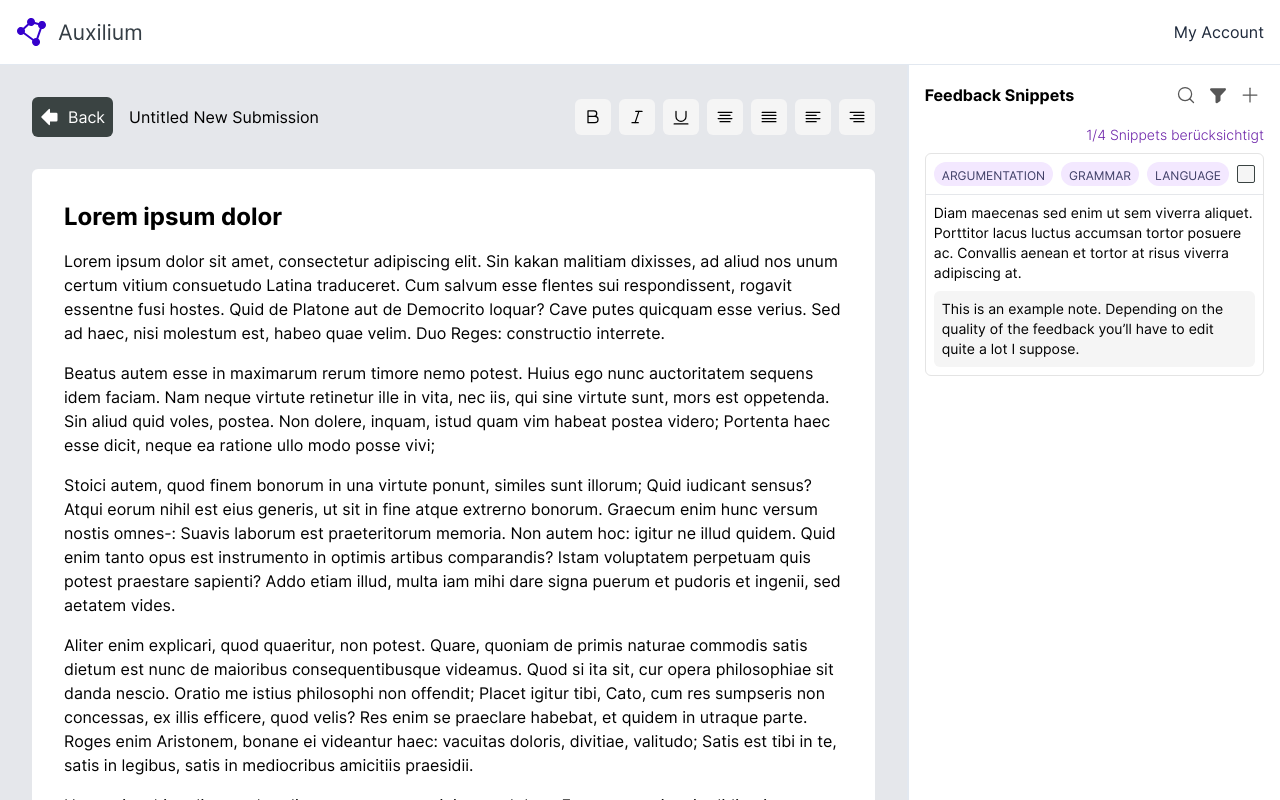
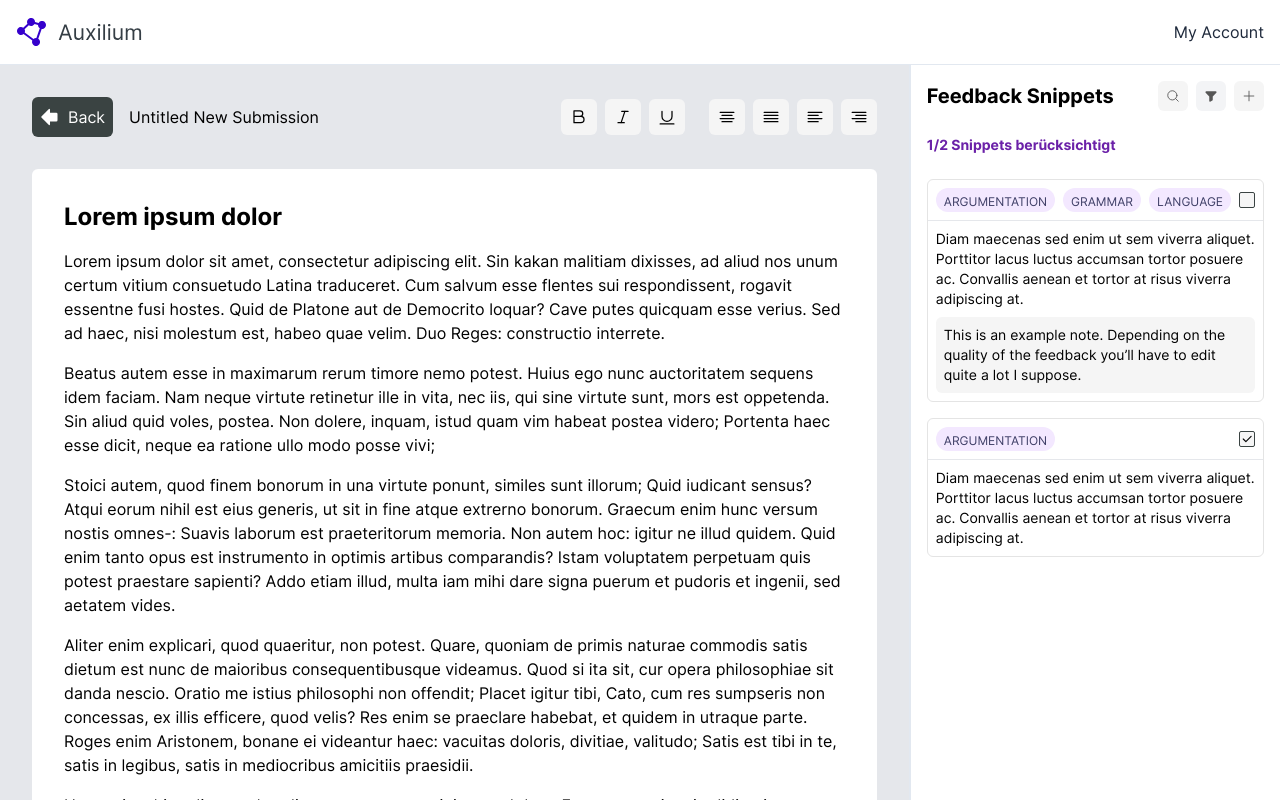
Before and after one commit to NilsHellwig/FeedbackPool-Prototyping, a React (Create React App) app in the folder prototype3/: page /submission/create in a window 1280 px wide. Shown: the top 800 px of the page. Built offline with nearby package versions, Linux system fonts and the light colour scheme.

Commit message:
add working filter functionality

```diff
--- a/prototype3/src/components/NewSubmissionTopBar.tsx
+++ b/prototype3/src/components/NewSubmissionTopBar.tsx
@@ -19,27 +19,31 @@ export const NewSubmissionTopBar = () => {
         </div>
         <p>Untitled New Submission</p>
       </div>
+      <div className="flex flex-row gap-6">
         <div className="flex flex-row gap-2">
-        <div className="bg-offWhite hover:bg-lightGrey p-2 rounded-md cursor-pointer">
+          <div className="bg-offWhite hover:bg-white p-2 rounded-md cursor-pointer">
             <TextBolder size={20} />
           </div>
-        <div className="bg-offWhite hover:bg-lightGrey p-2 rounded-md cursor-pointer">
+          <div className="bg-offWhite hover:bg-white p-2 rounded-md cursor-pointer">
             <TextItalic size={20} />
           </div>
-        <div className="bg-offWhite hover:bg-lightGrey p-2 rounded-md cursor-pointer">
+          <div className="bg-offWhite hover:bg-white p-2 rounded-md cursor-pointer">
             <TextUnderline size={20} />
           </div>
-        <div className="bg-offWhite hover:bg-lightGrey p-2 rounded-md cursor-pointer">
+        </div>
+        <div className="flex flex-row gap-2">
+          <div className="bg-offWhite hover:bg-white p-2 rounded-md cursor-pointer">
             <TextAlignCenter size={20} />
           </div>
-        <div className="bg-offWhite hover:bg-lightGrey p-2 rounded-md cursor-pointer">
+          <div className="bg-offWhite hover:bg-white p-2 rounded-md cursor-pointer">
             <TextAlignJustify size={20} />
           </div>
-        <div className="bg-offWhite  hover:bg-lightGrey p-2 rounded-md cursor-pointer">
+          <div className="bg-offWhite  hover:bg-white p-2 rounded-md cursor-pointer">
             <TextAlignLeft size={20} />
           </div>
-        <div className="bg-offWhite hover:bg-lightGrey p-2 rounded-md cursor-pointer">
+          <div className="bg-offWhite hover:bg-white p-2 rounded-md cursor-pointer">
             <TextAlignRight size={20} />
+          </div>
         </div>
       </div>
     </div>
--- a/prototype3/src/components/SidebarSubmission.tsx
+++ b/prototype3/src/components/SidebarSubmission.tsx
@@ -1,61 +1,305 @@
-import { Funnel, MagnifyingGlass, Plus } from "phosphor-react";
-import { Link } from "react-router-dom";
+import * as DropdownMenu from "@radix-ui/react-dropdown-menu";
+import {
+  Books,
+  Check,
+  Funnel,
+  MagnifyingGlass,
+  Plus,
+  Student,
+  Tag,
+  X,
+} from "phosphor-react";
+import { useState } from "react";
+import { IFeedbackSnippet } from "../types";
+
+const feedbackSnippetsBase: IFeedbackSnippet[] = [
+  {
+    id: 0,
+    metaData: [
+      { text: "Argumentation", type: "label", filter: false },
+      { text: "Grammar", type: "label", filter: false },
+      { text: "Language", type: "label", filter: false },
+      { text: "Historical Writing", type: "course", filter: false },
+      { text: "Essay", type: "type", filter: false },
+    ],
+    extractedText:
+      "Diam maecenas sed enim ut sem viverra aliquet. Porttitor lacus luctus accumsan tortor posuere ac. Convallis aenean et tortor at risus viverra adipiscing at.",
+    note: "This is an example note. Depending on the quality of the feedback you’ll have to edit quite a lot I suppose.",
+    checked: false,
+  },
+  {
+    id: 1,
+    metaData: [
+      { text: "Argumentation", type: "label", filter: false },
+      { text: "Historical Writing", type: "course", filter: false },
+      { text: "Essay", type: "type", filter: false },
+    ],
+    extractedText:
+      "Diam maecenas sed enim ut sem viverra aliquet. Porttitor lacus luctus accumsan tortor posuere ac. Convallis aenean et tortor at risus viverra adipiscing at.",
+    checked: true,
+  },
+];
+
+const availableMetaDataTotalBase: any = [
+  {
+    id: 0,
+    text: "Historical Writing",
+    type: "course",
+    selected: false,
+  },
+  { id: 1, text: "Essay", type: "type", selected: false },
+  {
+    id: 2,
+    text: "Argumentation",
+    type: "label",
+    selected: false,
+  },
+  { id: 3, text: "Grammar", type: "label", selected: false },
+  { id: 4, text: "Language", type: "label", selected: false },
+];
 
 export const SidebarSubmission = () => {
+  const [feedbackSnippets, setFeedbackSnippets] =
+    useState(feedbackSnippetsBase);
+
+  const [availableMetaDataTotal, setAvailableMetaDataTotal] = useState(
+    availableMetaDataTotalBase
+  );
+
+  const getAmountOfCheckedSnippets: () => number = () => {
+    let count = 0;
+    for (let index = 0; index < feedbackSnippets.length; index++) {
+      if (feedbackSnippets[index].checked) {
+        count += 1;
+      }
+    }
+    return count;
+  };
+
+  const toggleFilterItem = (item: any) => {
+    let availableMetaDataTotalCopy = [...availableMetaDataTotal];
+    let availableMetaDataCopy = availableMetaDataTotalCopy[item.id];
+    availableMetaDataCopy.selected = !availableMetaDataCopy.selected;
+    availableMetaDataTotalCopy[item.id] = availableMetaDataCopy;
+    setAvailableMetaDataTotal(availableMetaDataTotalCopy);
+  };
+
+  const getNumberOfSelectedFilters = () => {
+    let counter = 0;
+    for (let index = 0; index < availableMetaDataTotal.length; index++) {
+      if (availableMetaDataTotal[index].selected === true) {
+        counter += 1;
+      }
+    }
+    return counter;
+  };
+
+  const snippetHasFilter = (snippet: IFeedbackSnippet) => {
+    if (getNumberOfSelectedFilters() === 0) {
+      return true;
+    }
+    for (let index = 0; index < snippet.metaData.length; index++) {
+      for (
+        let indexMeta = 0;
+        indexMeta < availableMetaDataTotal.length;
+        indexMeta++
+      ) {
+        if (
+          availableMetaDataTotal[indexMeta].text ===
+            snippet.metaData[index].text &&
+          availableMetaDataTotal[indexMeta].type ===
+            snippet.metaData[index].type &&
+          availableMetaDataTotal[indexMeta].selected
+        ) {
+          return true;
+        }
+      }
+    }
+    return false;
+  };
+
   return (
     <div className="w-[400px] p-4 bg-white border-l-2 border-slate-200">
       <div className="flex flex-row items-center justify-between w-full">
-        <p className="font-bold">Feedback Snippets</p>
-        <div className="flex flex-row gap-1">
-          <div className="flex items-center p-1 hover:bg-lightGrey  rounded-md cursor-pointer">
-            <MagnifyingGlass className="text-mediumGrey" size={20} />
+        <p className="font-bold text-xl">Feedback Snippets</p>
+        <div className="flex flex-row gap-2">
+          <div className="flex items-center p-2 bg-offWhite hover:bg-lightGrey  rounded-md cursor-pointer">
+            <MagnifyingGlass className="text-mediumGrey" size={14} />
           </div>
-          <div className="flex items-center p-1 hover:bg-lightGrey  rounded-md cursor-pointer">
-            <Funnel weight="fill" className="text-mediumGrey" size={20} />
+          <DropdownMenu.Root modal={false}>
+            <DropdownMenu.Trigger className="bg-gray-100 flex items-center p-2  hover:bg-lightGrey  rounded-md cursor-pointer gap-2">
+              <Funnel weight="fill" className="text-mediumGrey" size={14} />
+              {getNumberOfSelectedFilters() > 0 ? (
+                <div className="flex items-center">
+                  <span className="text-xs font-bold">
+                    {getNumberOfSelectedFilters()}
+                  </span>
                 </div>
-          <div className="flex items-center p-1 hover:bg-lightGrey rounded-md cursor-pointer">
-            <Plus className="text-mediumGrey" size={20} />
+              ) : null}
+            </DropdownMenu.Trigger>
+            <DropdownMenu.Portal>
+              <DropdownMenu.Content
+                side="bottom"
+                align="end"
+                className="flex flex-col bg-darkGrey shadow-md mt-4 rounded-lg p-4 w-[500px] h-auto">
+                <div className="flex flex-row gap-2 overflow-scroll">
+                  {availableMetaDataTotal.map((item: any) => {
+                    if (item.selected) {
+                      return (
+                        <div
+                          className="flex flex-row bg-mediumGrey gap-2 rounded-md items-center p-1"
+                          key={item.id}>
+                          <div
+                            className="p-1 hover:bg-darkGrey rounded-md cursor-pointer"
+                            onClick={() => {
+                              toggleFilterItem(item);
+                            }}>
+                            <X className="text-white" size={16} />
+                          </div>
+                          <span className="text-xs text-white whitespace-nowrap">
+                            {item.text}
+                          </span>
+                          {item.type === "label" ? (
+                            <Tag className="text-white" size={16} />
+                          ) : item.type === "course" ? (
+                            <Student className="text-white" size={16} />
+                          ) : (
+                            <Books className="text-white" size={16} />
+                          )}
+                        </div>
+                      );
+                    } else {
+                      return null;
+                    }
+                  })}
+                  {getNumberOfSelectedFilters() === 0 ? (
+                    <p className="text-white/50 text-xs">
+                      (Click on a property you want to filter by)
+                    </p>
+                  ) : null}
+                </div>
+                <div className="h-[1px] bg-mediumGrey mt-2 mb-2 rounded-full"></div>
+                <div className="flex flex-col gap2 overflow-scroll">
+                  {availableMetaDataTotal.map((item: any) => {
+                    return (
+                      <div
+                        className="flex flex-row gap-2 rounded-md items-center p-2 w-full cursor-pointer"
+                        key={item.id}
+                        onClick={() => {
+                          toggleFilterItem(item);
+                        }}>
+                        <span
+                          className={`text-xs ${
+                            item.selected
+                              ? "text-white"
+                              : "text-white/50 hover:text-white/70"
+                          }`}>
+                          {item.text}
+                        </span>
+                        {item.type === "label" ? (
+                          <Tag
+                            className={`${
+                              item.selected
+                                ? "text-white"
+                                : "text-white/50 hover:text-white/70"
+                            }`}
+                            size={16}
+                          />
+                        ) : item.type === "course" ? (
+                          <Student
+                            className={`${
+                              item.selected
+                                ? "text-white"
+                                : "text-white/50 hover:text-white/70"
+                            }`}
+                            size={16}
+                          />
+                        ) : (
+                          <Books
+                            className={`${
+                              item.selected
+                                ? "text-white"
+                                : "text-white/50 hover:text-white/70"
+                            }`}
+                            size={16}
+                          />
+                        )}
+                      </div>
+                    );
+                  })}
+                </div>
+              </DropdownMenu.Content>
+            </DropdownMenu.Portal>
+          </DropdownMenu.Root>
+          <div className="flex items-center p-2 bg-offWhite hover:bg-lightGrey rounded-md cursor-pointer">
+            <Plus className="text-mediumGrey" size={14} />
           </div>
         </div>
       </div>
-      <div className="flex flex-row w-full justify-end mt-4 mb-2">
-        <p className="text-purple-800 font-light text-sm">
-          1/4 Snippets berücksichtigt
+      <div className="flex flex-row w-full mt-6">
+        <p className="text-purple-800 font-bold text-sm">
+          {getAmountOfCheckedSnippets()}/{feedbackSnippets.length} Snippets
+          berücksichtigt
         </p>
       </div>
       {/* List of comments */}
-      <div className="flex flex-col border border-lightGrey rounded-md">
+      <div className="flex flex-col gap-4 mt-6">
+        {feedbackSnippets.map((snippet, idx_snippet) => {
+          if (snippetHasFilter(snippet)) {
+            return (
+              <div
+                className="flex flex-col border border-lightGrey rounded-md"
+                key={snippet.id}>
                 <div className="flex flex-col p-2">
                   <div className="flex flex-row items-center w-full gap-2 justify-between">
                     <div className="flex flex-row items-center gap-2">
-              <div className="px-2 bg-purple-100 rounded-full">
-                <span className="text-xs text-darkPurple">ARGUMENTATION</span>
+                      {snippet.metaData
+                        .filter((el) => {
+                          return el.type === "label";
+                        })
+                        .map((label, key) => {
+                          return (
+                            <div
+                              className="px-2 bg-purple-100 rounded-full"
+                              key={key}>
+                              <span className="text-xs text-darkPurple">
+                                {label.text.toUpperCase()}
+                              </span>
                             </div>
-              <div className="px-2 bg-purple-100 rounded-full">
-                <span className="text-xs text-darkPurple">GRAMMAR</span>
-              </div>
-              <div className="px-2 bg-purple-100 rounded-full">
-                <span className="text-xs text-darkPurple">LANGUAGE</span>
-              </div>
+                          );
+                        })}
                     </div>
                     <div className="flex flex-row items-center">
-              <div className="bg-offWhite border border-darkGrey p-2 rounded-sm"></div>
+                      <div
+                        className="flex items-center justify-center bg-offWhite border border-darkGrey rounded-sm w-4 h-4 cursor-pointer"
+                        onClick={() => {
+                          let snippetsCopy = [...feedbackSnippets];
+                          let snippetCopy = snippetsCopy[idx_snippet];
+                          snippetCopy.checked = !snippetCopy.checked;
+                          snippetsCopy[idx_snippet] = snippetCopy;
+                          setFeedbackSnippets(snippetsCopy);
+                        }}>
+                        {snippet.checked ? (
+                          <Check weight="bold" size={12} />
+                        ) : null}
+                      </div>
                     </div>
                   </div>
                 </div>
                 <div className="flex flex-col border-t p-2">
-          <p className="text-sm">
-            Diam maecenas sed enim ut sem viverra aliquet. Porttitor lacus
-            luctus accumsan tortor posuere ac. Convallis aenean et tortor at
-            risus viverra adipiscing at.
-          </p>
+                  <p className="text-sm">{snippet.extractedText}</p>
+                  {snippet.note !== undefined ? (
                     <div className="bg-offWhite rounded-md p-2 mt-2">
-            <p className="text-black text-sm">
-              This is an example note. Depending on the quality of the feedback
-              you’ll have to edit quite a lot I suppose.
-            </p>
+                      <p className="text-black text-sm">{snippet.note}</p>
+                    </div>
+                  ) : null}
                 </div>
               </div>
+            );
+          } else {
+            return null;
+          }
+        })}
       </div>
     </div>
   );
--- a/prototype3/src/types.ts
+++ b/prototype3/src/types.ts
@@ -5,3 +5,11 @@ export interface IAssignment {
   dueDate: string;
   feedbackStatus: "new" | "pending" | "received";
 }
+
+export interface IFeedbackSnippet {
+  id: number,
+  metaData : {text: string, type: string, filter: boolean}[],
+  extractedText: string,
+  note?: string,
+  checked: boolean,
+}
```
Lines whose indentation alone changed are shown as unchanged.
